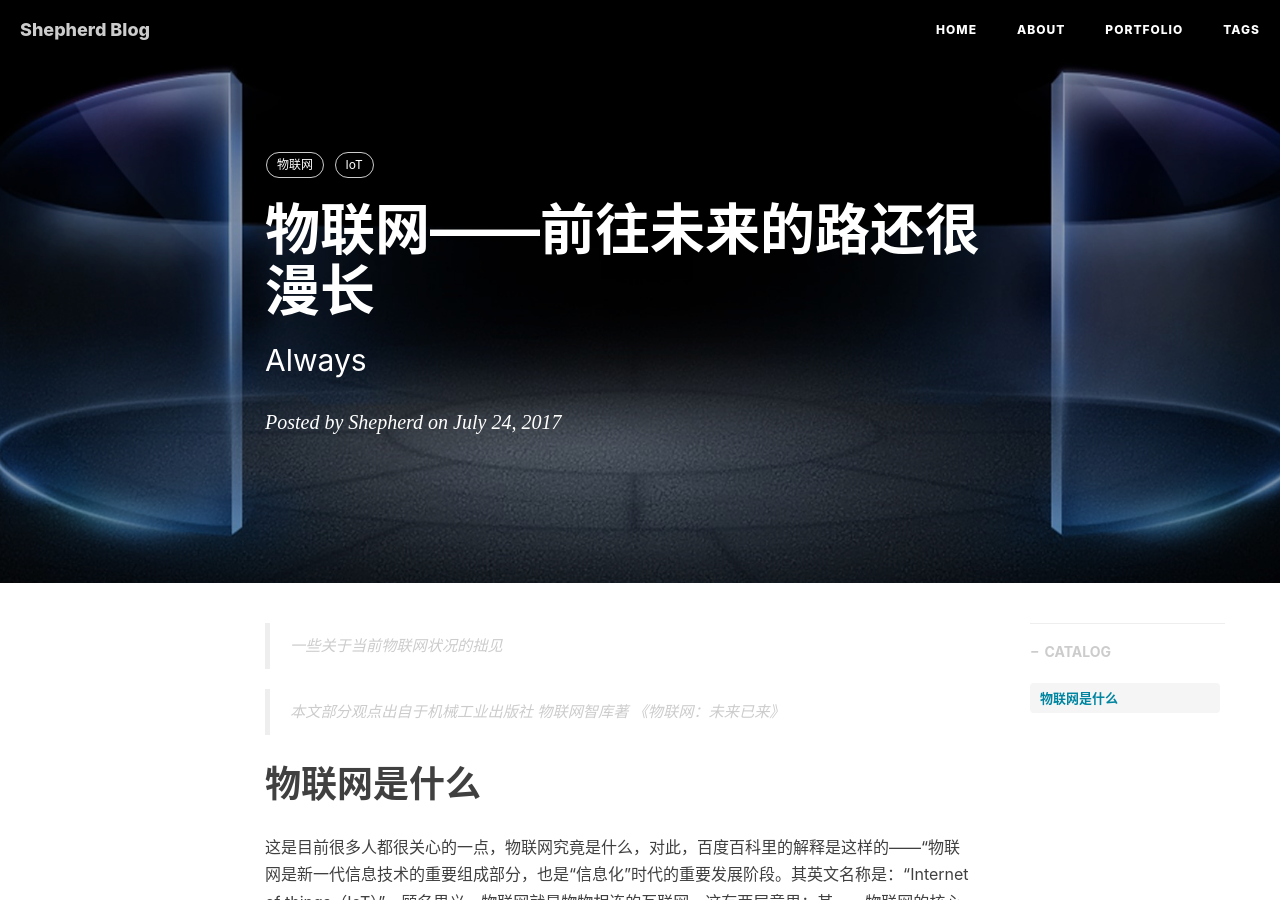
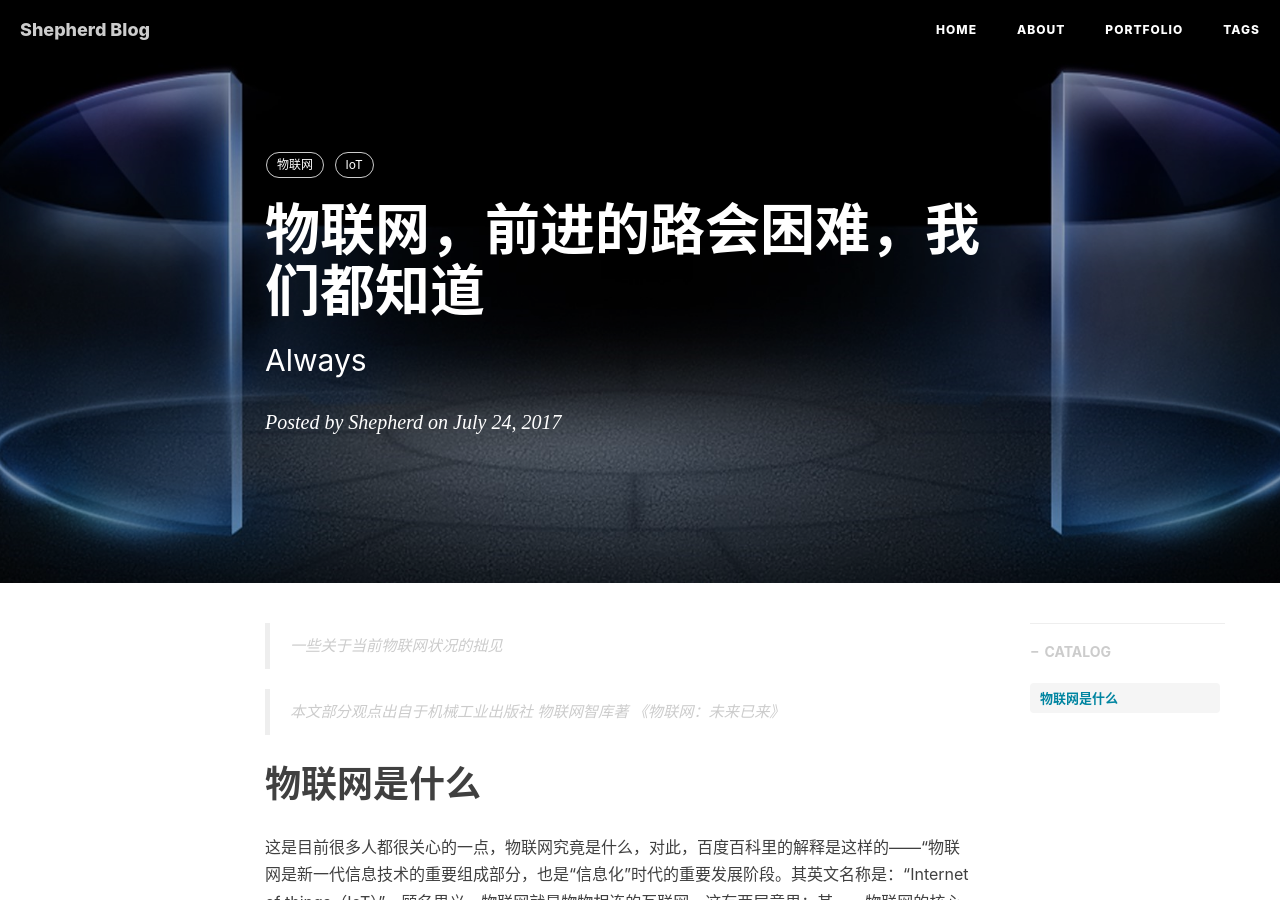
Before and after one commit to distan/distan.github.io, a Jekyll site: the page built from _posts/2017-07-24-Internet of Things.markdown, in a window 1280 px wide and 900 px high. Built offline with Jekyll 4.4.1, drawn with Linux system fonts in a browser that asks for light colours; nearby versions of some CDN libraries; comment, search, counter and statistics services are not loaded.

Commit message:
distan.github.io

```diff
--- a/_posts/2017-07-24-Internet of Things.markdown
+++ b/_posts/2017-07-24-Internet of Things.markdown
@@ -1,6 +1,6 @@
 ---
 layout:     post
-title:      "物联网——前往未来的路还很漫长"
+title:      "物联网，前进的路会困难，我们都知道"
 subtitle:   "Always"
 date:       2017-07-24 16:02:00
 author:     "Shepherd"
```
